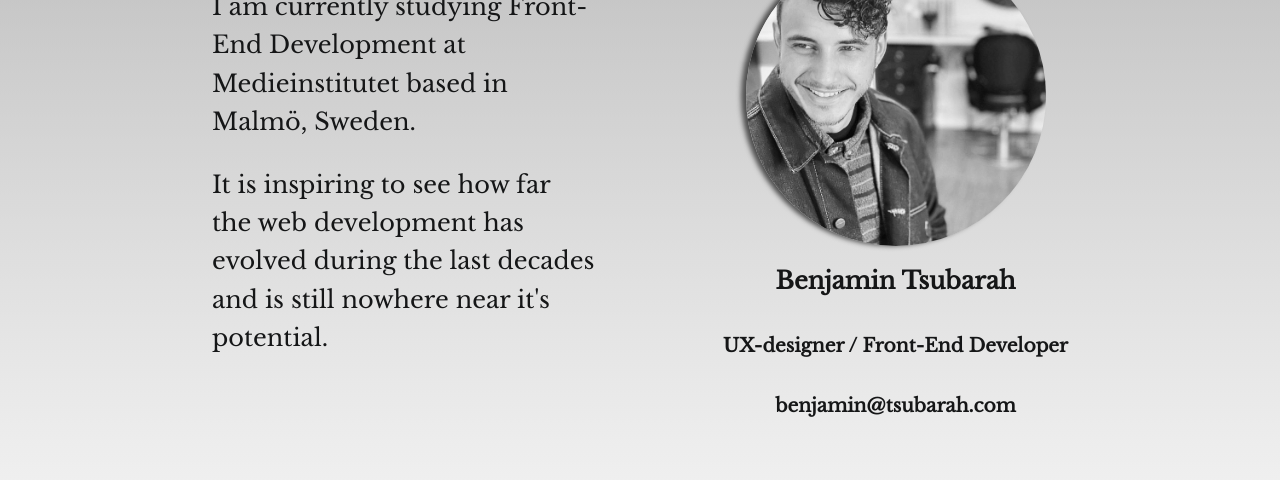
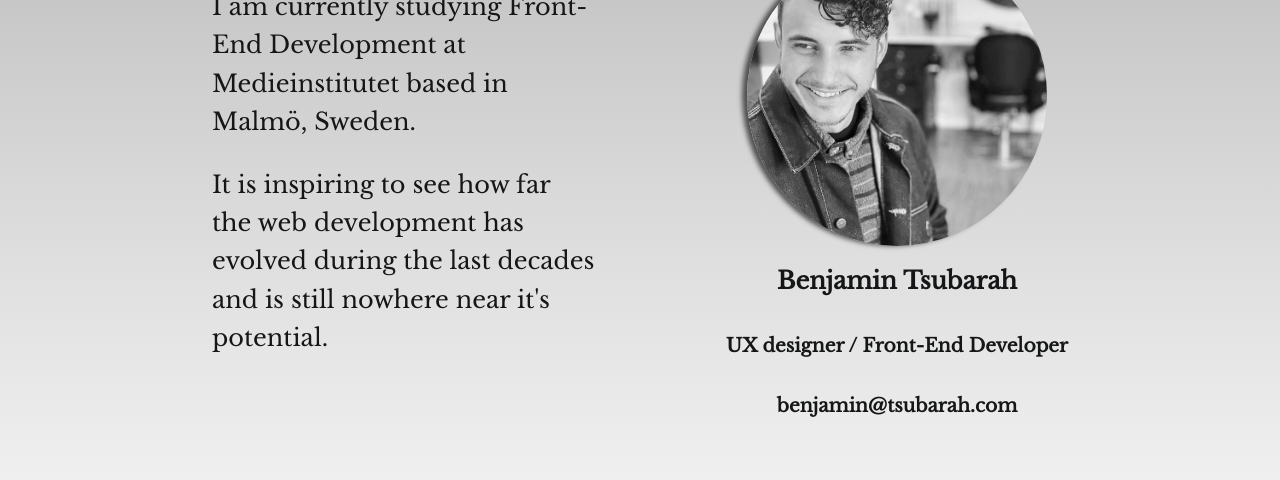
Before and after one commit to Tsubarah/Tsubarah.com, a plain HTML site: page index.html in a window 1280 px wide. Shown: the part 193-673 px from the top of the page. Drawn offline with nearby package versions, Linux system fonts and the light colour scheme.

Commit message:
minor change

```diff
--- a/index.html
+++ b/index.html
@@ -28,7 +28,7 @@
 
           <div class="bioText">
             <h2>Benjamin Tsubarah</h2>
-            <h3>UX-designer / Front-End Developer</h3>
+            <h3>UX designer / Front-End Developer</h3>
             <h3>benjamin@tsubarah.com</h3>
           </div>
         </div>
```
